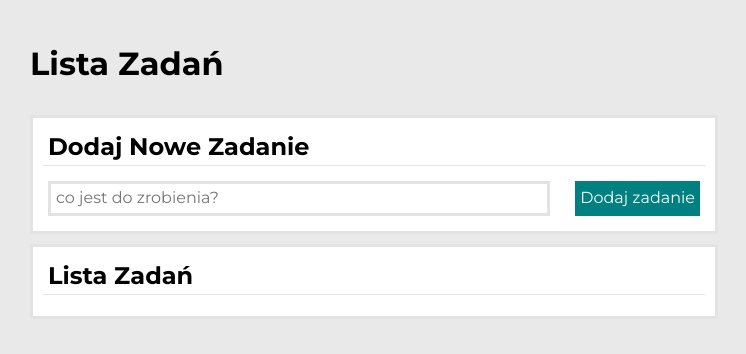
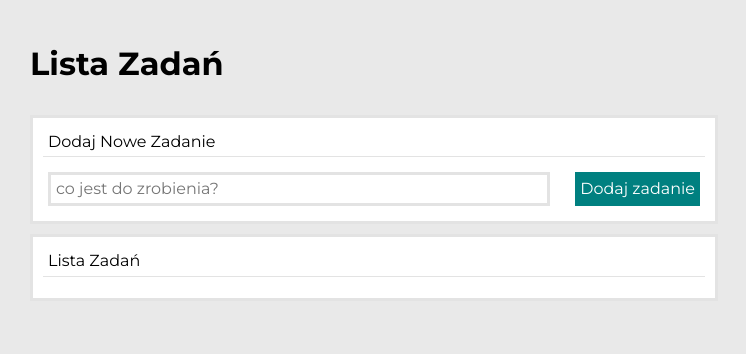
Before and after one commit to DawidGaski/tasks-list-react, a React (Create React App) app: page / in a window 1280 px wide. Shown: the top 354 px of the page, without its empty margins (266-1012 px from the left). Built offline with nearby package versions, Linux system fonts and the light colour scheme.

Commit message:
added styled components into Section

```diff
--- a/src/Section/index.js
+++ b/src/Section/index.js
@@ -1,15 +1,14 @@
-import "./style.css";
+import React from "react";
+import { Segment, Header } from "./styled";
 
 const Section = ({ title, body, extraHeaderContent }) => (
-  <section className="section">
-    <header>
-      <h2 className="section__header">
-        {title}
-        {extraHeaderContent}
-      </h2>
-    </header>
+  <Segment>
+    <Header>
+      {title}
+      {extraHeaderContent}
+    </Header>
     {body}
-  </section>
+  </Segment>
 );
 
 export default Section;
--- a/src/Section/style.css
+++ /dev/null
@@ -1,22 +0,0 @@
-.section {
-    background-color: hsl(0, 0%, 100%);
-    border: solid;
-    border-color: hsl(0, 1%, 89%);
-    padding: 5px;
-    margin: 5px 10%
-}
-
-.section__header {
-    border-bottom: solid 1px hsl(0, 1%, 89%);
-    padding: 5px;
-    margin: 5px;
-    display: flex;
-    justify-content: space-between;
-}
-
-@media (max-width: 767px) {
-    .section__header {
-        display: flex;
-        flex-wrap: wrap;
-    }
-}
--- /dev/null
+++ b/src/Section/styled.js
@@ -0,0 +1,22 @@
+import styled from "styled-components";
+
+export const Segment = styled.section`
+  background-color: hsl(0, 0%, 100%);
+  border: solid;
+  border-color: hsl(0, 1%, 89%);
+  padding: 5px;
+  margin: 5px 10%;
+`;
+
+export const Header = styled.header`
+  border-bottom: solid 1px hsl(0, 1%, 89%);
+  padding: 5px;
+  margin: 5px;
+  display: flex;
+  justify-content: space-between;
+
+  @media (max-width: 767px) {
+    display: flex;
+    flex-wrap: wrap;
+  }
+`;
```
